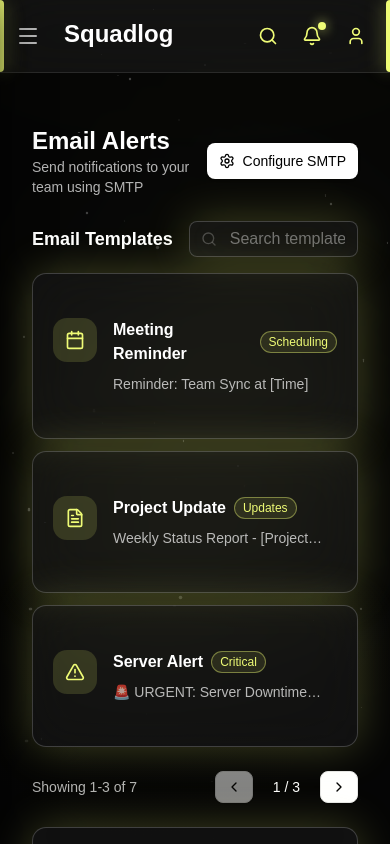
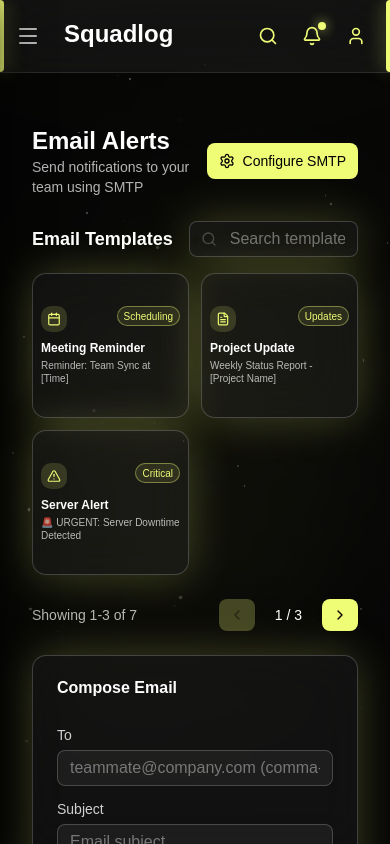
Before and after one commit to nexoviasoft/nexoviasoft-console, a Next.js app: page /admin/email-alerts in a window 390 px wide. Built offline with nearby package versions, Linux system fonts and the light colour scheme; no server answers; a web font is replaced by a local one.

Commit message:
all responsive in EmailAlertsPage

```diff
--- a/src/components/admin/email/EmailComposer.js
+++ b/src/components/admin/email/EmailComposer.js
@@ -67,7 +67,7 @@ export default function EmailComposer({ selectedTemplate }) {
               variant="ghost"
               size="sm"
               onClick={handleReset}
-              className="gap-2 bg-white hover:bg-white/90 text-black"
+              className="gap-2 bg-[#EFFC76] hover:bg-[#EFFC76]/80 text-black font-medium"
             >
               <RefreshCw className="w-4 h-4" />
               Reset Template
--- a/src/components/admin/email/EmailHeader.js
+++ b/src/components/admin/email/EmailHeader.js
@@ -16,7 +16,7 @@ export default function EmailHeader({ onConfigureClick }) {
 
       <Button
         onClick={onConfigureClick}
-        className="gap-2 bg-white hover:bg-white/90 text-black glass-button px-4"
+        className="gap-2 bg-[#EFFC76] hover:bg-[#EFFC76]/80 text-black px-4 font-medium"
       >
         <Settings className="w-4 h-4" />
         Configure SMTP
--- a/src/components/admin/email/SMTPConfig.js
+++ b/src/components/admin/email/SMTPConfig.js
@@ -100,13 +100,13 @@ export default function SMTPConfig({ open, onOpenChange }) {
           <Button
             variant="outline"
             onClick={() => onOpenChange(false)}
-            className="bg-white hover:bg-white/90 text-black"
+            className="border-[#EFFC76] text-[#EFFC76] hover:bg-[#EFFC76]/10 bg-transparent hover:text-[#EFFC76]"
           >
             Cancel
           </Button>
           <Button
             onClick={handleSave}
-            className="bg-white hover:bg-white/90 text-black"
+            className="bg-[#EFFC76] hover:bg-[#EFFC76]/80 text-black font-medium"
           >
             Save Configuration
           </Button>
--- a/src/components/admin/email/TemplateList.js
+++ b/src/components/admin/email/TemplateList.js
@@ -5,7 +5,18 @@ import { Card, CardContent } from "@/components/ui/card";
 import { Badge } from "@/components/ui/badge";
 import { Button } from "@/components/ui/button";
 import { Input } from "@/components/ui/input";
-import { Calendar, FileText, AlertTriangle, Star, UserPlus, PartyPopper, Rocket, Search, ChevronLeft, ChevronRight } from "lucide-react";
+import {
+  Calendar,
+  FileText,
+  AlertTriangle,
+  Star,
+  UserPlus,
+  PartyPopper,
+  Rocket,
+  Search,
+  ChevronLeft,
+  ChevronRight,
+} from "lucide-react";
 
 const templates = [
   {
@@ -30,7 +41,7 @@ Agenda:
 Please come prepared with your updates.
 
 Best regards,
-[Your Name]`
+[Your Name]`,
   },
   {
     id: "project-update",
@@ -58,7 +69,7 @@ Here's the weekly status update for [Project Name]:
 Next week's focus: [Goals]
 
 Thanks,
-[Your Name]`
+[Your Name]`,
   },
   {
     id: "server-alert",
@@ -84,7 +95,7 @@ Current Actions:
 We will provide updates every [X] minutes.
 
 Incident Response Team
-[Your Name]`
+[Your Name]`,
   },
   {
     id: "performance-review",
@@ -111,7 +122,7 @@ Looking forward to our discussion.
 
 Best regards,
 [Manager Name]
-HR Department`
+HR Department`,
   },
   {
     id: "welcome-new-hire",
@@ -144,7 +155,7 @@ Your buddy: [Buddy Name] will help you get settled in.
 We're excited to have you on board!
 
 Best regards,
-[HR Manager]`
+[HR Manager]`,
   },
   {
     id: "holiday-announcement",
@@ -173,7 +184,7 @@ For urgent matters during the holiday:
 Enjoy your time off!
 
 Best regards,
-[Management]`
+[Management]`,
   },
   {
     id: "deploy-successful",
@@ -209,8 +220,8 @@ Great news! We've successfully deployed Release [Version] to production.
 Please monitor your areas and report any issues immediately.
 
 DevOps Team
-[Your Name]`
-  }
+[Your Name]`,
+  },
 ];
 
 const ITEMS_PER_PAGE = 3;
@@ -220,16 +231,20 @@ export default function TemplateList({ onSelectTemplate }) {
   const [currentPage, setCurrentPage] = useState(1);
 
   // Filter templates based on search
-  const filteredTemplates = templates.filter(template =>
-    template.title.toLowerCase().includes(searchQuery.toLowerCase()) ||
-    template.category.toLowerCase().includes(searchQuery.toLowerCase()) ||
-    template.subject.toLowerCase().includes(searchQuery.toLowerCase())
+  const filteredTemplates = templates.filter(
+    (template) =>
+      template.title.toLowerCase().includes(searchQuery.toLowerCase()) ||
+      template.category.toLowerCase().includes(searchQuery.toLowerCase()) ||
+      template.subject.toLowerCase().includes(searchQuery.toLowerCase()),
   );
 
   // Calculate pagination
   const totalPages = Math.ceil(filteredTemplates.length / ITEMS_PER_PAGE);
   const startIndex = (currentPage - 1) * ITEMS_PER_PAGE;
-  const paginatedTemplates = filteredTemplates.slice(startIndex, startIndex + ITEMS_PER_PAGE);
+  const paginatedTemplates = filteredTemplates.slice(
+    startIndex,
+    startIndex + ITEMS_PER_PAGE,
+  );
 
   // Reset to page 1 when search changes
   React.useEffect(() => {
@@ -253,7 +268,7 @@ export default function TemplateList({ onSelectTemplate }) {
       </div>
 
       {/* Templates Grid */}
-      <div className="space-y-3">
+      <div className="grid grid-cols-2 lg:grid-cols-1 gap-3">
         {paginatedTemplates.length > 0 ? (
           paginatedTemplates.map((template) => (
             <Card
@@ -261,24 +276,35 @@ export default function TemplateList({ onSelectTemplate }) {
               className="glass-card cursor-pointer hover:shadow-lg hover:scale-[1.01] transition-all duration-200 border-l-4 border-l-[#EFFC76] group"
               onClick={() => onSelectTemplate(template)}
             >
-              <CardContent className="p-5">
-                <div className="flex items-start gap-4">
-                  <div className="p-3 bg-[#EFFC76]/15 rounded-xl group-hover:bg-[#EFFC76]/25 transition-colors">
-                    <template.icon className="w-5 h-5 text-[#EFFC76]" />
+              <CardContent className="p-2 sm:p-5">
+                <div className="flex flex-col sm:flex-row items-start gap-2 sm:gap-4">
+                  <div className="flex w-full sm:w-auto justify-between items-start">
+                    <div className="p-1.5 sm:p-3 bg-[#EFFC76]/15 rounded-lg sm:rounded-xl group-hover:bg-[#EFFC76]/25 transition-colors">
+                      <template.icon className="w-3.5 h-3.5 sm:w-5 sm:h-5 text-[#EFFC76]" />
+                    </div>
+                    {/* Badge moved here for mobile to save vertical space */}
+                    <Badge
+                      variant="secondary"
+                      className="sm:hidden text-[10px] bg-[#EFFC76]/10 text-[#EFFC76] border-[#EFFC76]/40 px-1.5 py-0 h-5"
+                    >
+                      {template.category}
+                    </Badge>
                   </div>
-                  <div className="flex-1 min-w-0">
-                    <div className="flex items-center gap-2 mb-2">
-                      <h4 className="font-semibold text-white group-hover:text-[#EFFC76] transition-colors">
+
+                  <div className="flex-1 min-w-0 w-full">
+                    <div className="flex flex-col sm:flex-row sm:items-center gap-1 sm:gap-2 mb-1 sm:mb-2">
+                      <h4 className="font-semibold text-white group-hover:text-[#EFFC76] transition-colors text-xs sm:text-base truncate">
                         {template.title}
                       </h4>
+                      {/* Badge shown normally on desktop */}
                       <Badge
                         variant="secondary"
-                        className="text-xs bg-[#EFFC76]/10 text-[#EFFC76] border-[#EFFC76]/40"
+                        className="hidden sm:inline-flex text-xs bg-[#EFFC76]/10 text-[#EFFC76] border-[#EFFC76]/40 w-fit"
                       >
                         {template.category}
                       </Badge>
                     </div>
-                    <p className="text-sm text-white/70 line-clamp-1">
+                    <p className="text-[10px] sm:text-sm text-white/70 line-clamp-2 sm:line-clamp-1 leading-tight">
                       {template.subject}
                     </p>
                   </div>
@@ -299,15 +325,17 @@ export default function TemplateList({ onSelectTemplate }) {
       {totalPages > 1 && (
         <div className="flex items-center justify-between pt-2">
           <p className="text-sm text-white/70">
-            Showing {startIndex + 1}-{Math.min(startIndex + ITEMS_PER_PAGE, filteredTemplates.length)} of {filteredTemplates.length}
+            Showing {startIndex + 1}-
+            {Math.min(startIndex + ITEMS_PER_PAGE, filteredTemplates.length)} of{" "}
+            {filteredTemplates.length}
           </p>
           <div className="flex items-center gap-2">
             <Button
               variant="outline"
               size="sm"
-              onClick={() => setCurrentPage(prev => Math.max(1, prev - 1))}
+              onClick={() => setCurrentPage((prev) => Math.max(1, prev - 1))}
               disabled={currentPage === 1}
-              className="bg-white hover:bg-white/90 text-black"
+              className="bg-[#EFFC76] hover:bg-[#EFFC76]/80 text-black border-none disabled:bg-[#EFFC76]/50 disabled:text-black/50"
             >
               <ChevronLeft className="w-4 h-4" />
             </Button>
@@ -317,9 +345,11 @@ export default function TemplateList({ onSelectTemplate }) {
             <Button
               variant="outline"
               size="sm"
-              onClick={() => setCurrentPage(prev => Math.min(totalPages, prev + 1))}
+              onClick={() =>
+                setCurrentPage((prev) => Math.min(totalPages, prev + 1))
+              }
               disabled={currentPage === totalPages}
-              className="bg-white hover:bg-white/90 text-black"
+              className="bg-[#EFFC76] hover:bg-[#EFFC76]/80 text-black border-none disabled:bg-[#EFFC76]/50 disabled:text-black/50"
             >
               <ChevronRight className="w-4 h-4" />
             </Button>
```
